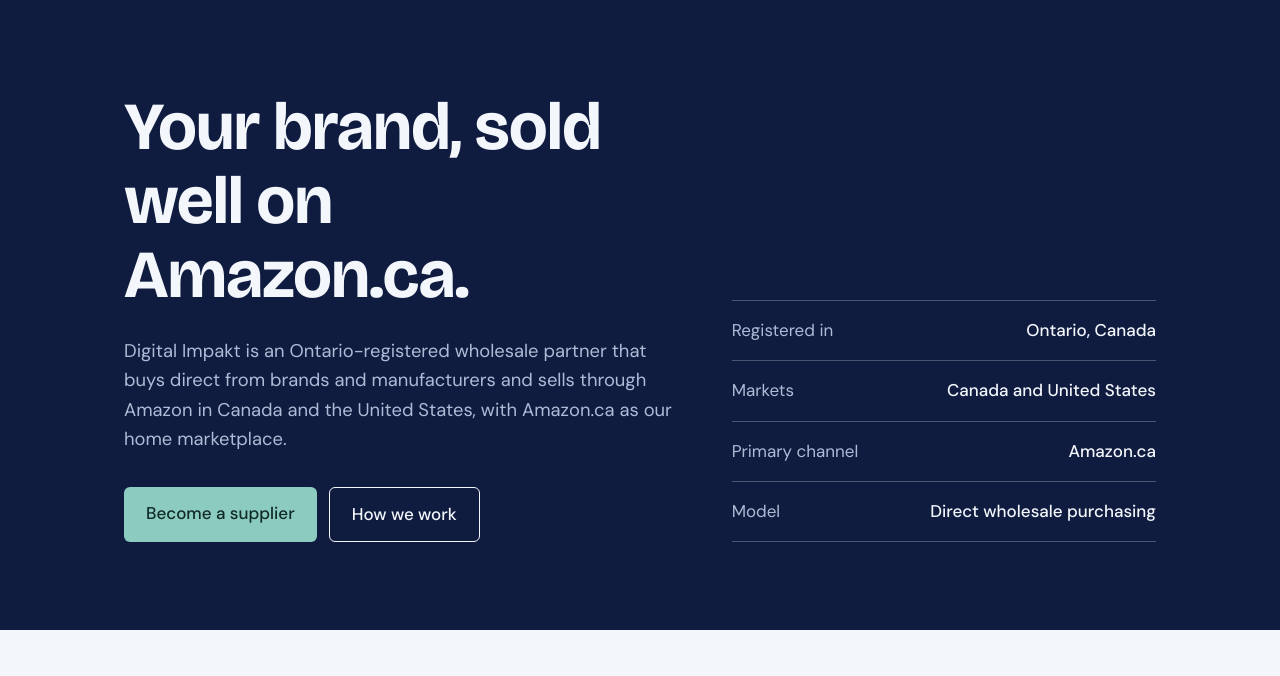
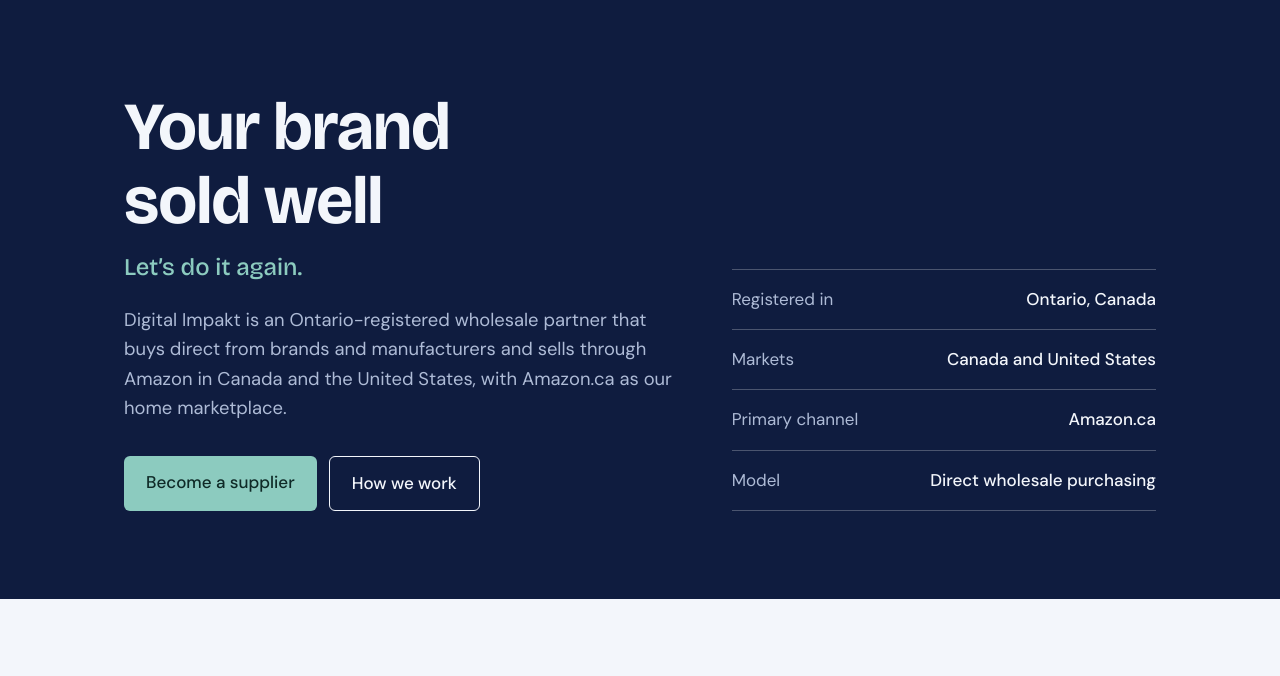
Before and after one commit to azslr/digitalimpakt, a plain HTML site: page index.html in a window 1280 px wide. Shown: the part 80-756 px from the top of the page. Drawn offline with nearby package versions, Linux system fonts and the light colour scheme.

Commit message:
Add files via upload

```diff
--- a/index.html
+++ b/index.html
@@ -35,6 +35,7 @@
 .hero .logo{color:var(--hero-ink)}
 .hero-body{padding:72px 0 88px;display:grid;grid-template-columns:1.3fr 1fr;gap:56px;align-items:end}
 .hero h1{font-size:clamp(2.4rem,5.6vw,4.2rem);font-weight:700;max-width:14ch}
+.hero .tagline{font:500 clamp(1.1rem,2.4vw,1.5rem)/1.2 "Bricolage Grotesque","DM Sans",system-ui,sans-serif;color:var(--accent);margin:14px 0 0}
 .hero p.lead{color:var(--hero-muted);font-size:1.15rem;max-width:46ch;margin:24px 0 32px}
 .cta{display:flex;gap:12px;flex-wrap:wrap}
 .facts{margin:0;padding:0;list-style:none;border-top:1px solid rgba(255,255,255,.25)}
@@ -87,7 +88,8 @@
     </header>
     <div class="hero-body" id="top">
       <div>
-        <h1>Your brand, sold well on Amazon.ca.</h1>
+        <h1>Your brand<br>sold well</h1>
+        <p class="tagline">Let’s do it again.</p>
         <p class="lead">Digital Impakt is an Ontario-registered wholesale partner that buys direct from brands and manufacturers and sells through Amazon in Canada and the United States, with Amazon.ca as our home marketplace.</p>
         <div class="cta">
           <a class="btn" href="#contact">Become a supplier</a>
```
